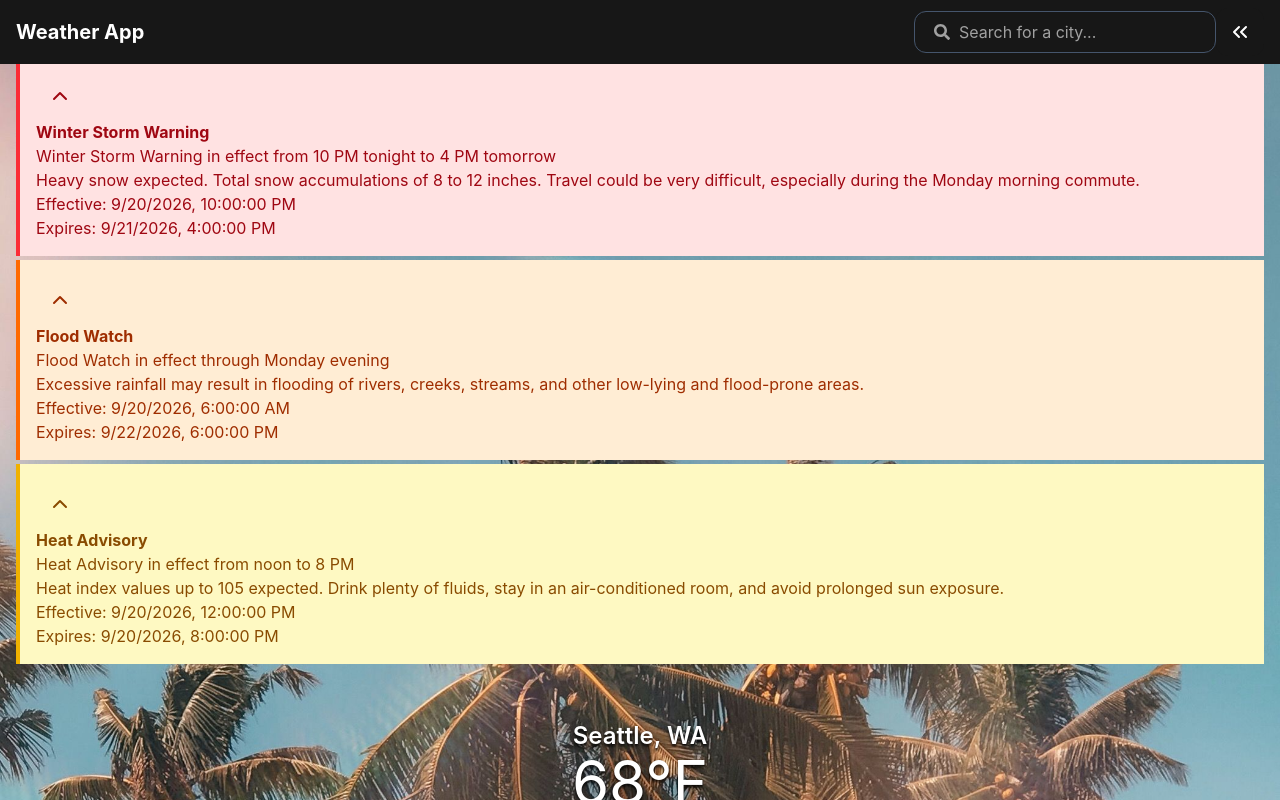
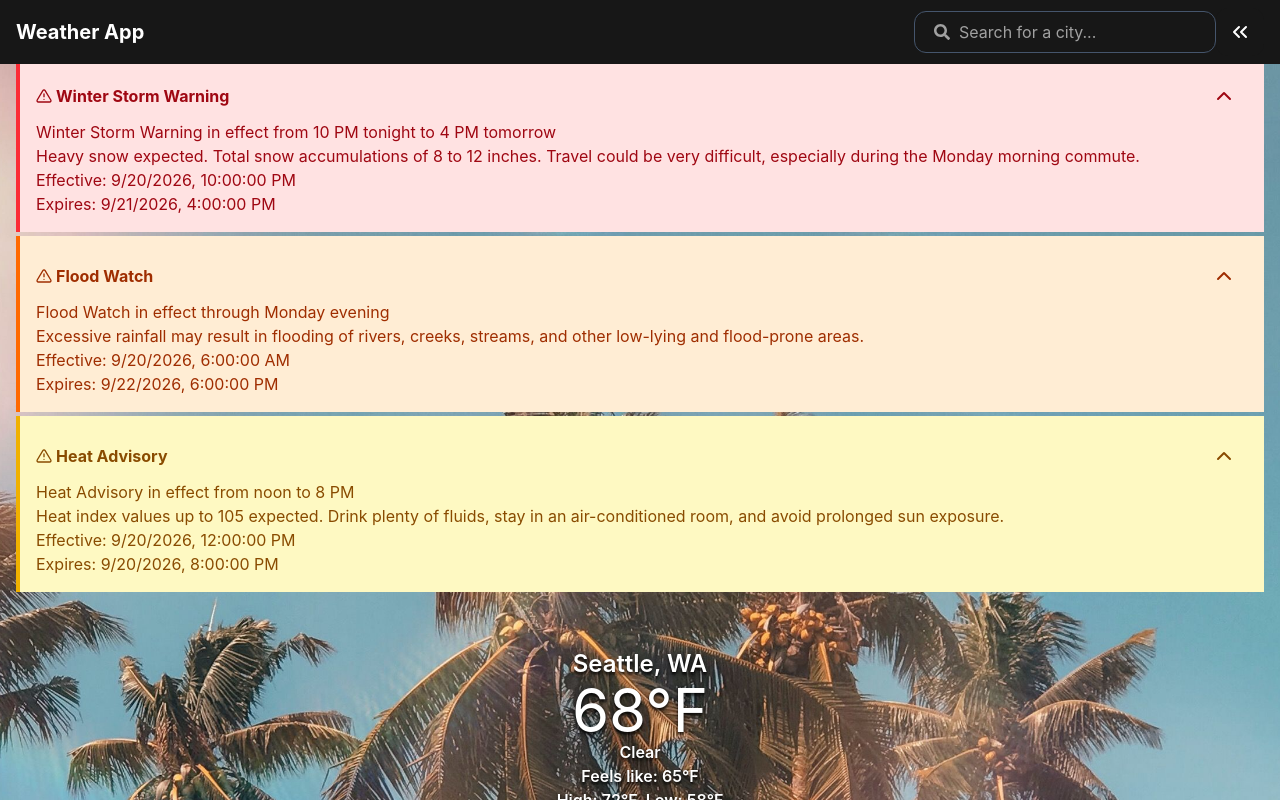
Before and after one commit to courtneytruong/WeatherApp, a React app in the folder frontend/: page / in a window 1280 px wide. Shown: the top 800 px of the page. Built offline with nearby package versions, Linux system fonts and the light colour scheme; the HTML template or start-up script is replaced by a standard one.

Commit message:
Add slide animation and ticker to weather alert cards
Animate the expand/collapse of alert details using a CSS grid-rows
transition instead of a hard show/hide, and add a scrolling ticker
of the alert summary when a card is collapsed. Also center the
alert icon/title and keep it on one line.

```diff
--- a/frontend/src/Components/WarningWatchNotification.jsx
+++ b/frontend/src/Components/WarningWatchNotification.jsx
@@ -1,6 +1,7 @@
 import { useState } from "react";
 import { FiChevronDown } from "react-icons/fi";
 import { FiChevronUp } from "react-icons/fi";
+import { FiAlertTriangle } from "react-icons/fi";
 import placeholderData from "../Utilities/placeholderData";
 
 //changes div formatting based on alert severity
@@ -41,21 +42,43 @@ function WarningWatchNotification() {
               className={alertFormattingChange(alert.severity)}
               role="alert"
             >
-              <button
-                onClick={() => toggleCollapsed(key)}
-                className="duration-300 ease-in-out text-2xl p-3"
+              <div className="flex items-center justify-between gap-2">
+                <div className="flex items-center justify-start gap-1 shrink-0">
+                  <FiAlertTriangle />
+                  <p className="font-bold">{alert.event}</p>
+                </div>
+                {isAlertCollapsed && (
+                  <div className="mt-1 overflow-hidden whitespace-nowrap">
+                    <p className="animate-marquee inline-block">
+                      {alert.headline} &nbsp;•&nbsp; {alert.description}
+                      &nbsp;•&nbsp; Effective:{" "}
+                      {new Date(alert.effective).toLocaleString()} &nbsp;•&nbsp;
+                      Expires: {new Date(alert.expires).toLocaleString()}
+                    </p>
+                  </div>
+                )}
+                <div>
+                  <button
+                    onClick={() => toggleCollapsed(key)}
+                    className="text-2xl p-3"
+                  >
+                    {isAlertCollapsed ? <FiChevronDown /> : <FiChevronUp />}
+                  </button>
+                </div>
+              </div>
+
+              <div
+                className={`grid transition-[grid-template-rows] duration-300 ease-in-out ${
+                  isAlertCollapsed ? "grid-rows-[0fr]" : "grid-rows-[1fr]"
+                }`}
               >
-                {isAlertCollapsed ? <FiChevronDown /> : <FiChevronUp />}
-              </button>
-              <p className="font-bold">{alert.event}</p>
-              {!isAlertCollapsed && (
-                <>
+                <div className="overflow-hidden">
                   <p>{alert.headline}</p>
                   <p>{alert.description}</p>
                   <p>Effective: {new Date(alert.effective).toLocaleString()}</p>
                   <p>Expires: {new Date(alert.expires).toLocaleString()}</p>
-                </>
-              )}
+                </div>
+              </div>
             </div>
           );
         })}
--- a/frontend/src/index.css
+++ b/frontend/src/index.css
@@ -1,4 +1,17 @@
 @import "tailwindcss";
+
+@theme {
+  --animate-marquee: marquee 40s linear infinite;
+}
+
+@keyframes marquee {
+  from {
+    transform: translateX(100%);
+  }
+  to {
+    transform: translateX(-100%);
+  }
+}
 
 .theme-clear {
   background-image: url("./assets/images/clear.jpg");
```
